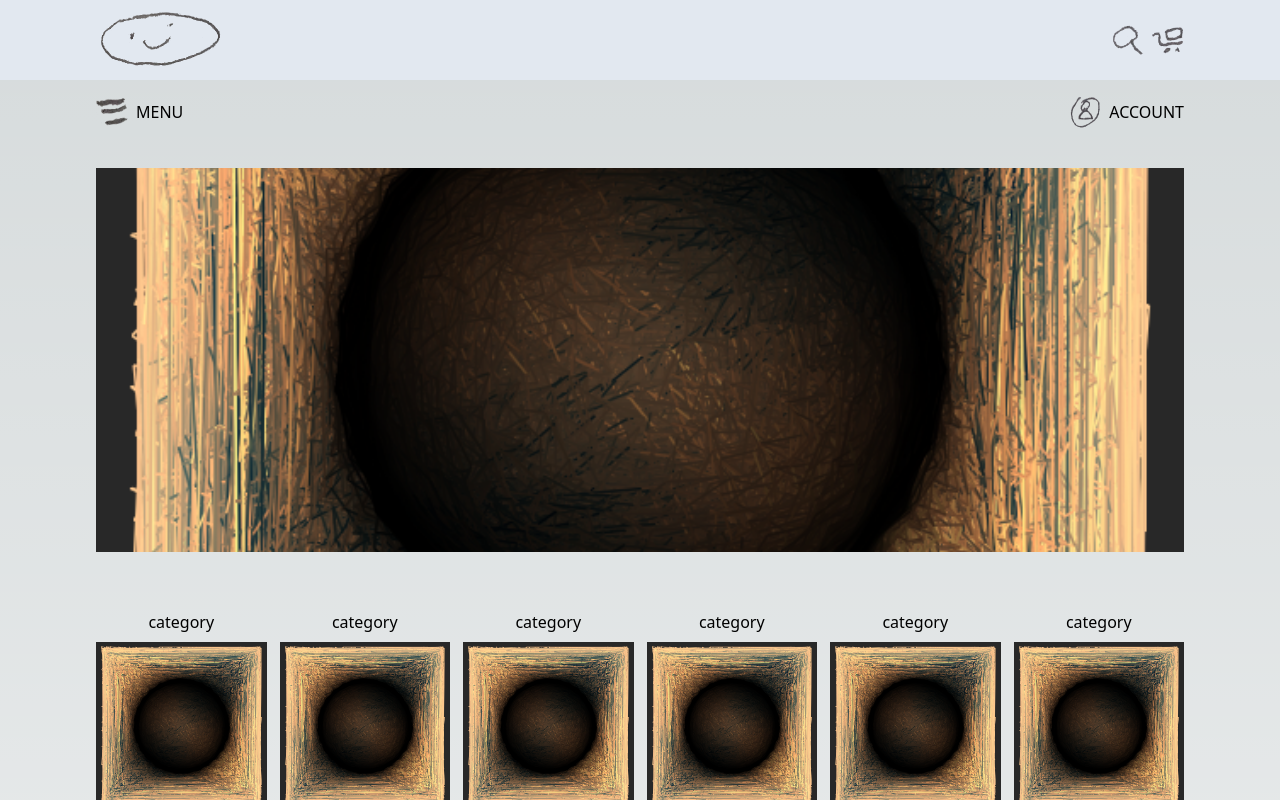
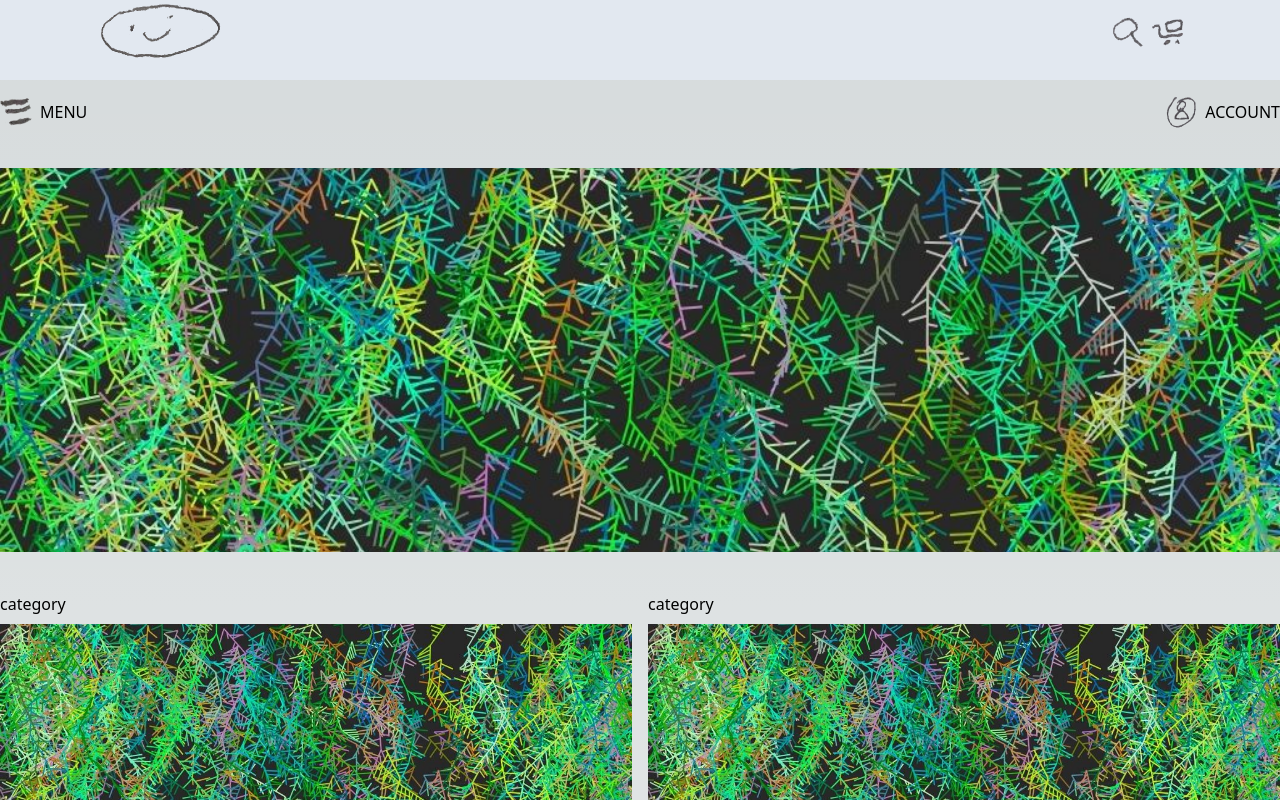
Before and after one commit to aetente/shop-art, a Next.js app: page / in a window 1280 px wide. Shown: the top 800 px of the page. Built offline with nearby package versions, Linux system fonts and the light colour scheme.

Commit message:
fix: finally some legit grid

```diff
--- a/components/categories/index.tsx
+++ b/components/categories/index.tsx
@@ -3,129 +3,52 @@ import Image from "next/image"
 const categoriesData = [
   {
     name: 'category',
-    img: '/test/test10im2.png'
+    img: '/test/test_image1.jpg'
   },
   {
     name: 'category',
-    img: '/test/test10im2.png'
+    img: '/test/test_image1.jpg'
   },
   {
     name: 'category',
-    img: '/test/test10im2.png'
+    img: '/test/test_image1.jpg'
   },
   {
     name: 'category',
-    img: '/test/test10im2.png'
+    img: '/test/test_image1.jpg'
   },
   {
     name: 'category',
-    img: '/test/test10im2.png'
+    img: '/test/test_image1.jpg'
   },
-  {
-    name: 'category',
-    img: '/test/test10im2.png'
-  },
-  {
-    name: 'category',
-    img: '/test/test10im2.png'
-  },
-  {
-    name: 'category',
-    img: '/test/test10im2.png'
-  },
-  {
-    name: 'category',
-    img: '/test/test10im2.png'
-  },
-  {
-    name: 'category',
-    img: '/test/test10im2.png'
-  },
-  {
-    name: 'category',
-    img: '/test/test10im2.png'
-  },
-  {
-    name: 'category',
-    img: '/test/test10im2.png'
-  },
-  {
-    name: 'category',
-    img: '/test/test10im2.png'
-  },
-  {
-    name: 'category',
-    img: '/test/test10im2.png'
-  },
-  {
-    name: 'category',
-    img: '/test/test10im2.png'
-  },
-  {
-    name: 'category',
-    img: '/test/test10im2.png'
-  },
-  {
-    name: 'category',
-    img: '/test/test10im2.png'
-  },
-  {
-    name: 'category',
-    img: '/test/test10im2.png'
-  },
-  {
-    name: 'category',
-    img: '/test/test10im2.png'
-  },
-  {
-    name: 'category',
-    img: '/test/test10im2.png'
-  },
-  {
-    name: 'category',
-    img: '/test/test10im2.png'
-  },
-  {
-    name: 'category',
-    img: '/test/test10im2.png'
-  },
-  {
-    name: 'category',
-    img: '/test/test10im2.png'
-  },
-  {
-    name: 'category',
-    img: '/test/test10im2.png'
-  },
-  {
-    name: 'category',
-    img: '/test/test10im2.png'
-  }
 ]
 
 function Categories() {
 
   const mapCategories = (c:any, i:number) => {
     return (
-      <div key={`category-${i}`} className='category-card'>
+      <div key={`category-${i}`} className='grid w-full relative pb-[100%]'>
+        <div className='absolute top-0 left-0 bottom-0 right-0'>
           <p>{c.name}</p>
-        <div className="relative w-full h-full min-w-[168px] min-h-[168px] mt-2">
+          <div className="relative w-full h-full min-w-[168px] min-h-[100%] mt-2">
             <Image
               layout='fill'
               src={c.img}
               alt={c.name}
-            style={{ objectFit: 'cover' }}
+              style={{
+                objectFit: 'cover',
+                // width: '100%',
+                // height: 'auto'
+              }}
             />
+          </div>
         </div>
       </div>
     )
   }
 
   return (
-    <div
-      className='wrap-categories'
-    >
-
+    <div className="w-full grid grid-flow-column grid-cols-2 auto-rows-[1fr] auto-cols-[1fr] gap-x-4 gap-y-4">
       {categoriesData.map(mapCategories)}
     </div >
   )
--- a/components/header/index.tsx
+++ b/components/header/index.tsx
@@ -2,7 +2,8 @@ import Image from "next/image"
 
 function Header() {
   return (
-    <div className='pr-24 pl-24 flex items-center justify-between fixed w-full h-20 bg-slate-200 z-30'>
+    <div className='pr-24 pl-24 fixed w-full h-20 bg-slate-200 z-30'>
+      <div className='flex items-center justify-between w-full max-w-7xl m-auto'>
         <div className="relative w-[128px] h-[64px]">
           <Image
             layout='fill'
@@ -27,6 +28,7 @@ function Header() {
           </div>
         </div>
       </div>
+    </div>
   )
 }
 
--- a/pages/index.tsx
+++ b/pages/index.tsx
@@ -4,7 +4,7 @@ import Image from 'next/image'
 
 export default function Home() {
   return (
-    <main className="flex min-h-screen flex-col items-center p-24">
+    <main className="flex min-h-screen flex-col items-center pt-24 pb-24 max-w-7xl m-auto">
       <div className='flex items-center justify-between w-full'>
 
         <div className='flex items-center justify-between gap-2'>
@@ -34,7 +34,7 @@ export default function Home() {
       <div className="relative w-full h-96 mt-10">
         <Image
           layout='fill'
-          src="/test/test10im2.png"
+          src="/test/test_image1.jpg"
           alt='ACCOUNT'
           style={{objectFit: 'cover'}}
         />
--- a/styles/categories.css
+++ b/styles/categories.css
@@ -2,12 +2,12 @@
   width: 100%;
   margin-top: 18px;
   position: relative;
-  max-height: 920px;
+  max-height: 9999px;
   overflow-x: hidden;
   overflow-y: auto;
 
   display: grid;
-  grid-template-columns: repeat(auto-fill, minmax(168px, 1fr));
+  grid-template-columns: repeat(auto-fill, minmax(512px, 1fr));
   gap: 13px;
   grid-auto-flow: dense;
   justify-content: center;
@@ -15,15 +15,16 @@
 
 .category-card {
   width: 100%;
-  min-width: 168px;
+  min-width: 512px;
   height: 100%;
+  min-height: 512px;
   border-radius: 10px;
   display: flex;
   flex-direction: column;
   align-items: center;
   justify-content: space-between;
   position: relative;
-  max-width: 204px;
+  max-width: 512px;
   grid-column-end: span 1;
   grid-row-end: span 1;
 }
```
Also changed, not shown: public/test/test10im2.png (deleted), public/test/test_image1.jpg (added). Lines whose indentation alone changed are shown as unchanged.
